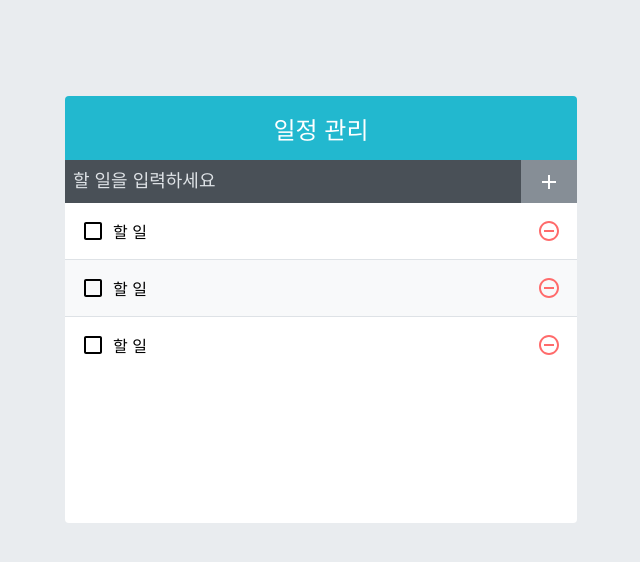
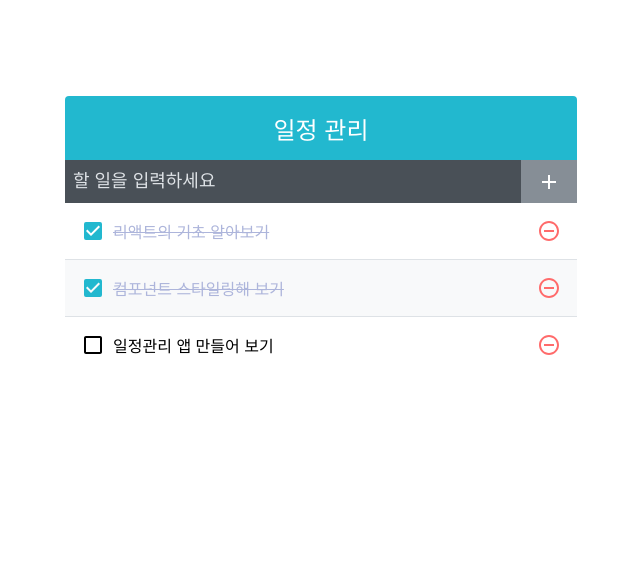
Before and after one commit to hyebinyu1110/todo-app-again, a React (Create React App) app: page / in a window 1280 px wide. Shown: the top 562 px of the page, without its empty margins (319-959 px from the left). Built offline with nearby package versions, Linux system fonts and the light colour scheme.

Commit message:
code until 10.3.2.4

```diff
--- a/src/App.js
+++ b/src/App.js
@@ -1,13 +1,47 @@
-import './App.css';
+import React, { useState, useRef, useCallback } from 'react';
 import TodoTemplate from './components/TodoTemplate';
 import TodoInsert from './components/TodoInsert';
 import TodoList from './components/TodoList';
 
 function App() {
+  const [todos, setTodos] = useState([
+    {
+      id: 1,
+      text: '리액트의 기초 알아보기',
+      checked: true,
+    },
+    {
+      id: 2,
+      text: '컴포넌트 스타일링해 보기',
+      checked: true,
+    },
+    {
+      id: 3,
+      text: '일정관리 앱 만들어 보기',
+      checked: false,
+    },
+
+  ]);
+
+  // 고윳값으로 사용될 id
+  // ref를 사용하여 변수 담기
+  const nextId = useRef(4);
+  const onInsert = useCallback(
+    text => {
+      const todo = {
+        id: nextId.current,
+        text,
+        checked: false,
+      };
+      setTodos(todos.concat(todo));
+      nextId.current += 1; // nextId 1씩 더하기
+    }, [todos],
+  )
+
   return (
     <TodoTemplate>
-      <TodoInsert />
-      <TodoList />
+      <TodoInsert onInsert={onInsert} />
+      <TodoList todos={todos} />
     </TodoTemplate>
   );
 }
--- a/src/components/TodoInsert.js
+++ b/src/components/TodoInsert.js
@@ -1,10 +1,21 @@
+import { useState, useCallback } from 'react';
 import { MdAdd } from 'react-icons/md';
 import './TodoInsert.scss';
 
 const TodoInsert = () => {
+    const [value, setValue] = useState('');
+
+    const onChange = useCallback(e => {
+        setValue(e.target.value);
+        console.log(e.target.value);
+    }, []);
+
     return (
         <form className="TodoInsert">
-            <input placeholder="할 일을 입력하세요" />
+            <input placeholder="할 일을 입력하세요"
+                value={value}
+                onChange={onChange}
+            />
             <button type="submit">
                 <MdAdd />
             </button>
@@ -12,5 +23,4 @@
     )
 }
 
-
 export default TodoInsert;
--- a/src/components/TodoList.js
+++ b/src/components/TodoList.js
@@ -2,12 +2,13 @@
 import './TodoList.scss';
 
 
-const TodoList = () => {
+const TodoList = ({ todos }) => {
     return (
         <div className="TodoList">
-            <TodoListItem />
-            <TodoListItem />
-            <TodoListItem />
+            {
+                todos.map(todo =>
+                    <TodoListItem todo={todo} key={todo.id} />)
+            }
         </div>
     );
 };
--- a/src/components/TodoListItem.js
+++ b/src/components/TodoListItem.js
@@ -3,16 +3,17 @@
     MdCheckBox,
     MdRemoveCircleOutline,
 } from 'react-icons/md';
-
+import cn from 'classnames';
 import './TodoListItem.scss';
 
-const TodoListItem = () => {
+const TodoListItem = ({ todo }) => {
+    const { text, checked } = todo;
     return (
         <div className="TodoListItem">
-            <div className="checkbox">
-                <MdCheckBoxOutlineBlank />
+            <div className={cn('checkbox', { checked })}>
+                {checked ? <MdCheckBox /> : <MdCheckBoxOutlineBlank />}
                 <div className="text">
-                    할 일
+                    {text}
                 </div>
             </div>
             <div className="remove">
```
